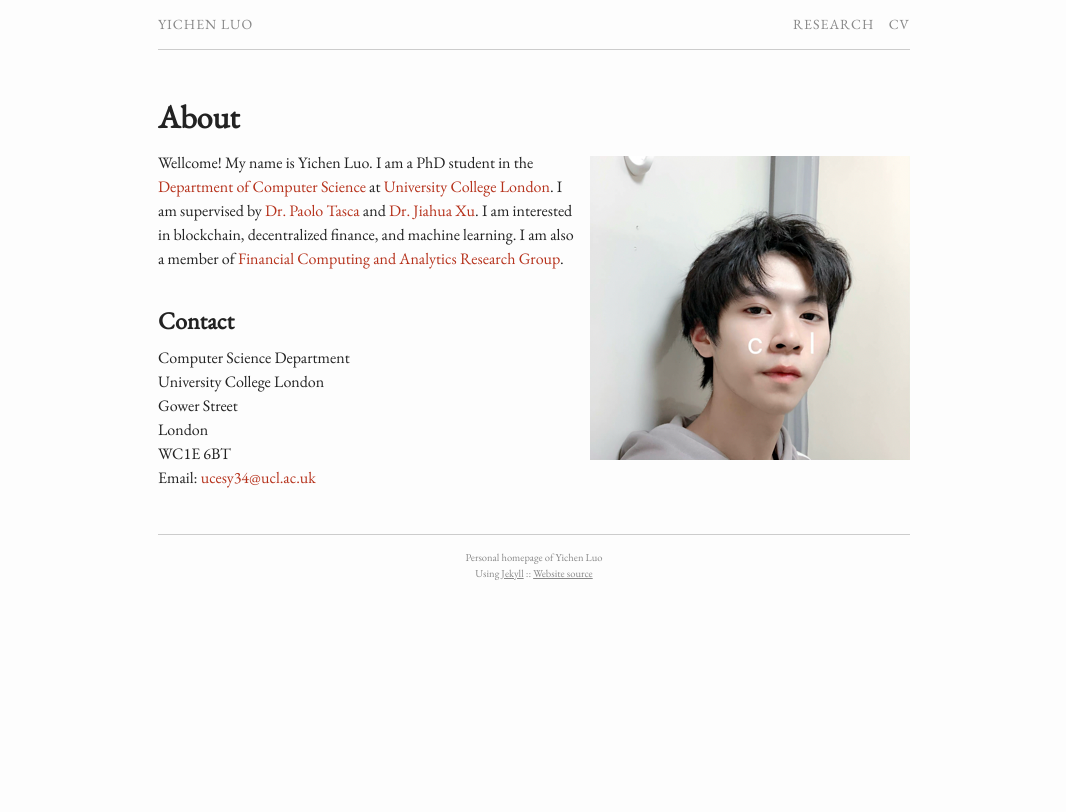
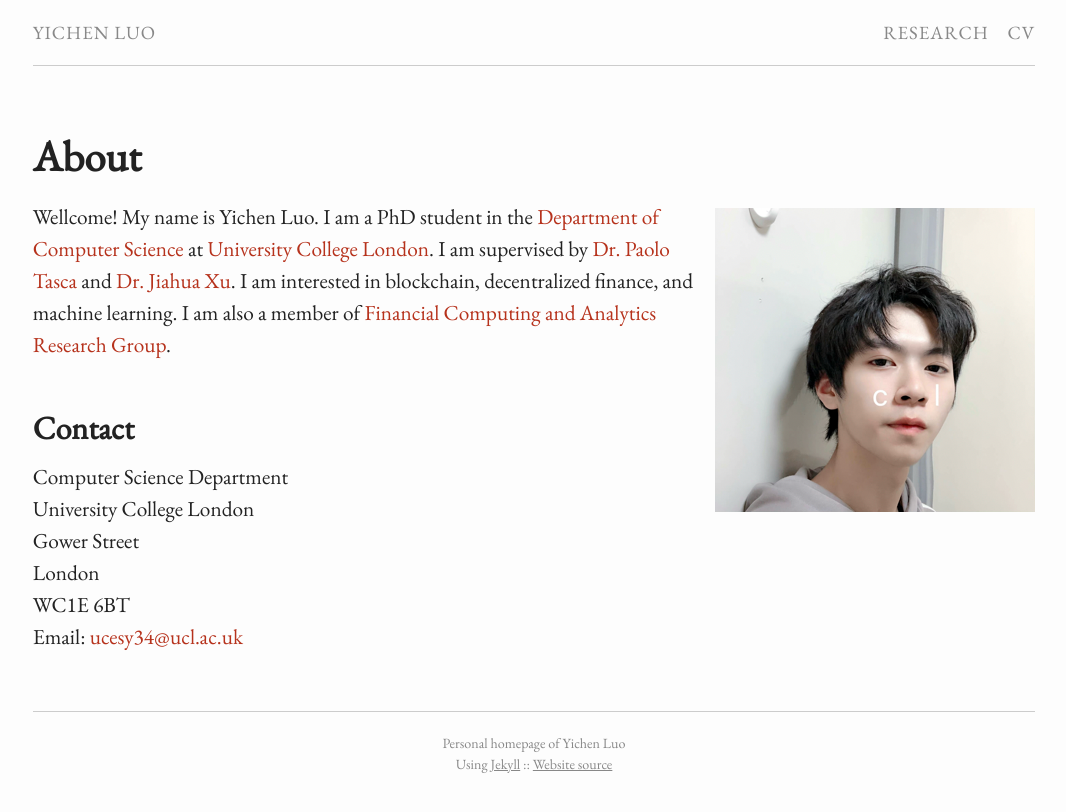
Before and after one commit to lyc0603/lyc0603.github.io, a Jekyll site: the page built from index.md, in a window 1280 px wide. Shown: the top 812 px of the page, without its empty margins (106-1172 px from the left). Built offline with Jekyll 4.4.1, drawn with Linux system fonts in a browser that asks for light colours.

Commit message:
change font

```diff
--- a/css/main.scss
+++ b/css/main.scss
@@ -3,7 +3,7 @@
 ---
 
 $base-font-family: 'EB Garamond', serif;
-$base-font-size: median;
+$base-font-size: 16pt;
 $small-font-size: 0.875em;
 $vsmall-font-size: 0.66em;
 $base-line-height: 1.5;
```
